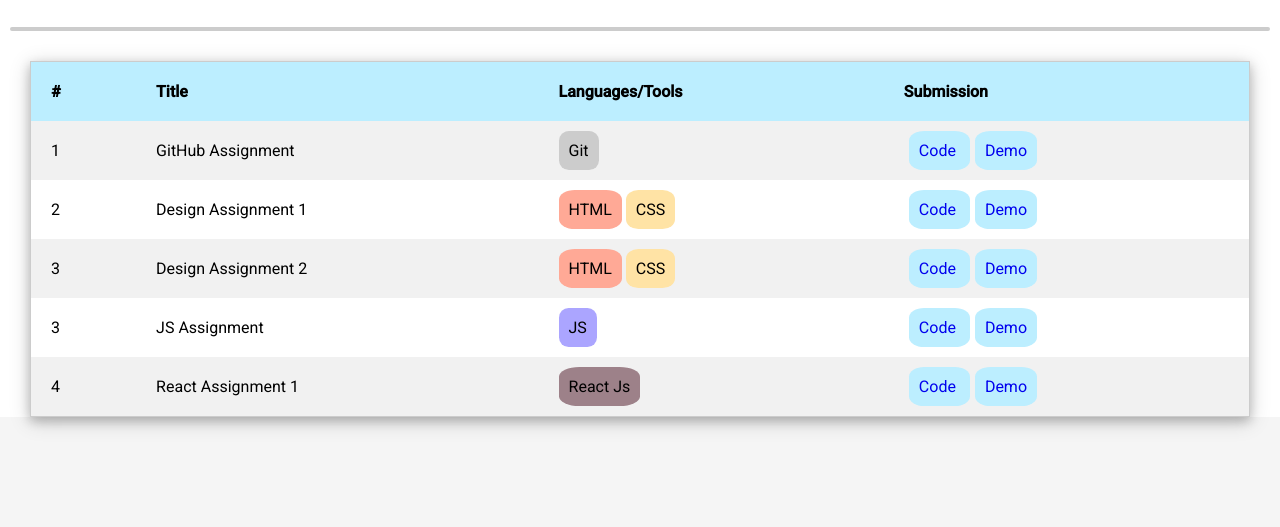
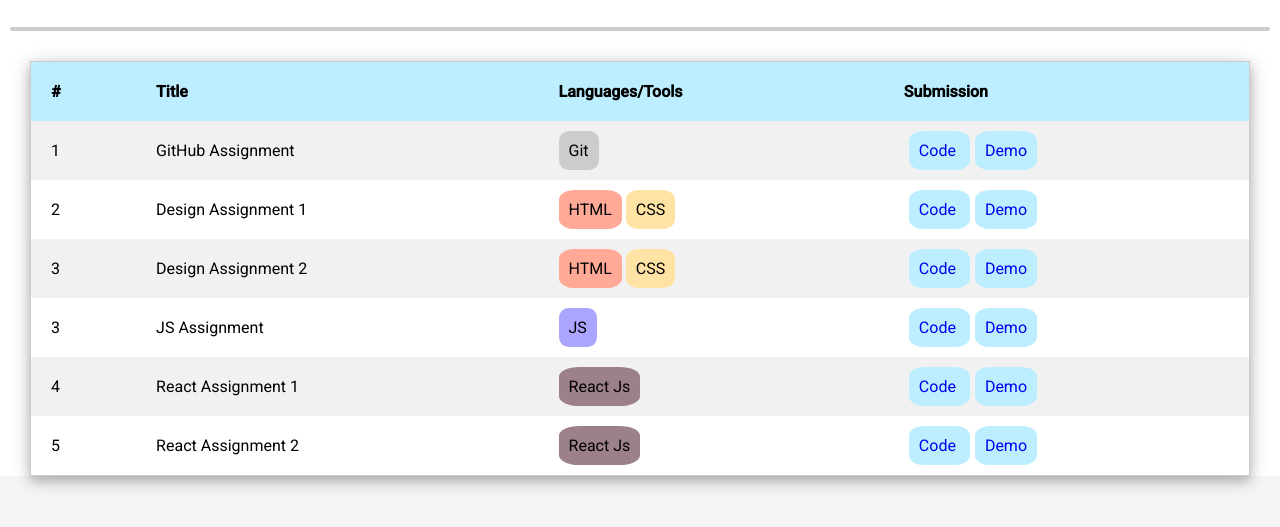
Before and after one commit to joshinasla/Assignment, a plain HTML site: page index.html in a window 1280 px wide. Shown: the part 123-650 px from the top of the page. Drawn offline with Linux system fonts and the light colour scheme; a web font is replaced by a local one.

Commit message:
react assignment 2

```diff
--- a/index.html
+++ b/index.html
@@ -86,6 +86,18 @@
               >
             </td>
           </tr>
+          <tr>
+            <td>5</td>
+            <td>React Assignment 2</td>
+            <td><span class="react">React Js</span></td>
+            <td>
+              <a href="https://github.com/joshinasla/react-assignment-2"
+                >Code </a
+              ><a href="https://joshinasla.github.io/react-assignment-2/"
+                >Demo</a
+              >
+            </td>
+          </tr>
         </table>
       </div>
     </div>
```
